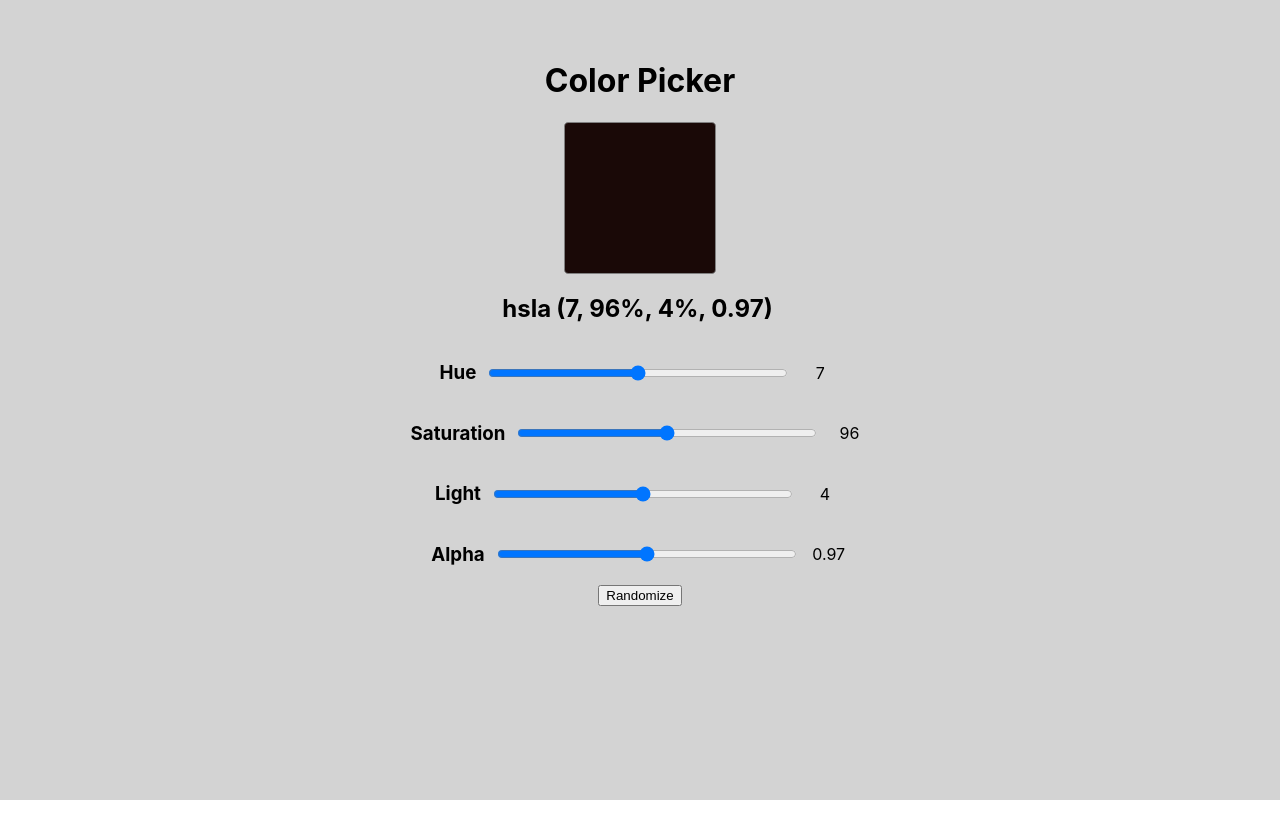
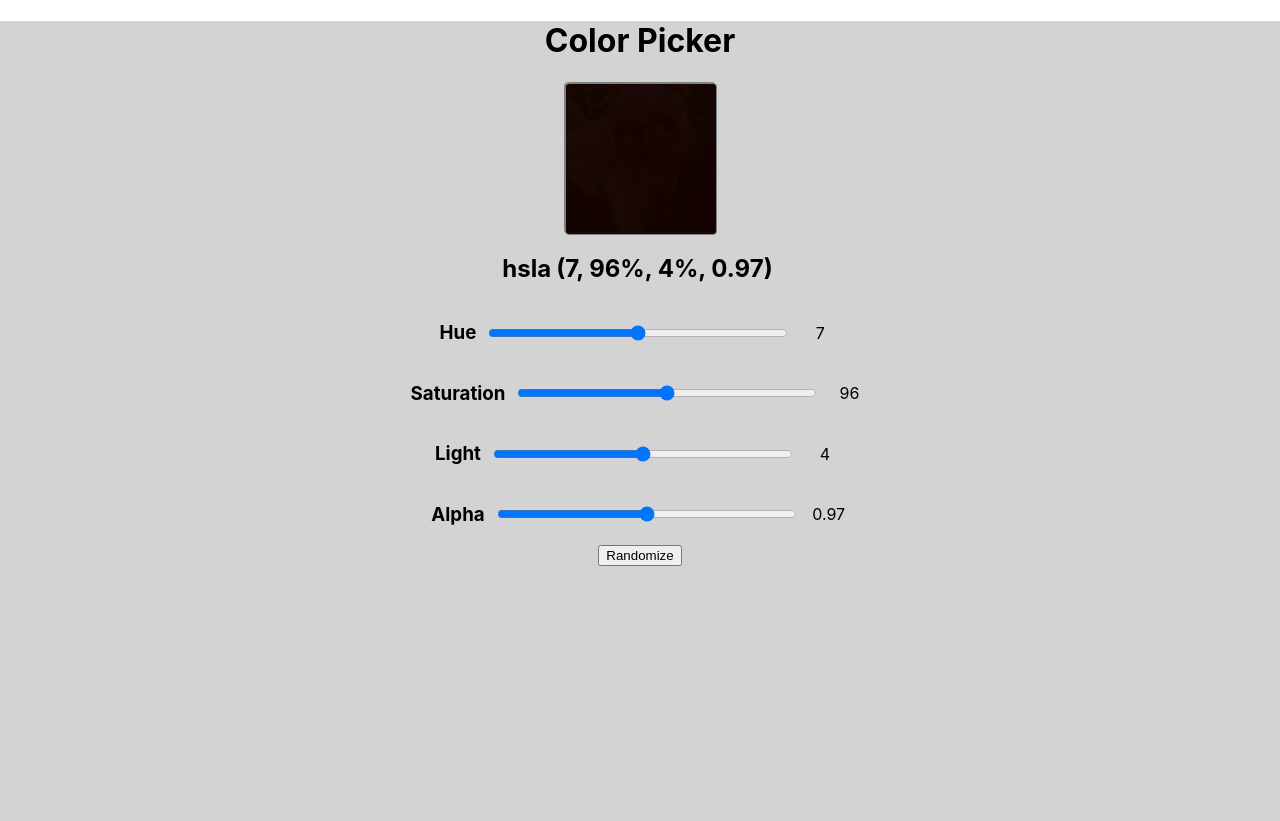
Before and after one commit to ktrammell95/colorpicker, a React (Create React App) app: page / in a window 1280 px wide. Before the commit the page ends 800 px from the top, so only its background shows below. Built offline with nearby package versions, Linux system fonts and the light colour scheme.

Commit message:
added pic for alpha

```diff
--- a/src/components/Colorblock.js
+++ b/src/components/Colorblock.js
@@ -5,6 +5,7 @@ class Colorblock extends Component {
     return (
       <div className="color-picker">
         <h1>Color Picker</h1>
+        <div className="img-block">
           <div
             className="color-block"
             style={{
@@ -13,6 +14,7 @@ class Colorblock extends Component {
               }%, ${this.props.light}%, ${this.props.alpha})`
             }}
           />
+        </div>
         <h2>
           <span>hsla</span>
           <span>({this.props.hue},</span>
--- a/src/styles/colorpicker.css
+++ b/src/styles/colorpicker.css
@@ -34,6 +34,18 @@ h2 span {
   display: inline;
 }
 
+.img-block {
+  background-image: url('../giz.png');
+  width: 150px;
+  height: 150px;
+  margin: auto;
+  border: 1px solid gray;
+  border-radius: 3%;
+  background-position: center;
+  background-repeat: no-repeat;
+  background-size: contain;
+}
+
 .color-block {
   width: 150px;
   height: 150px;
@@ -41,7 +53,3 @@ h2 span {
   border: 1px solid gray;
   border-radius: 3%;
 }
-
-.color-picker {
-  padding-top: 40px;
-}
```
Also changed, not shown: src/giz.png (added). Lines whose indentation alone changed are shown as unchanged.
